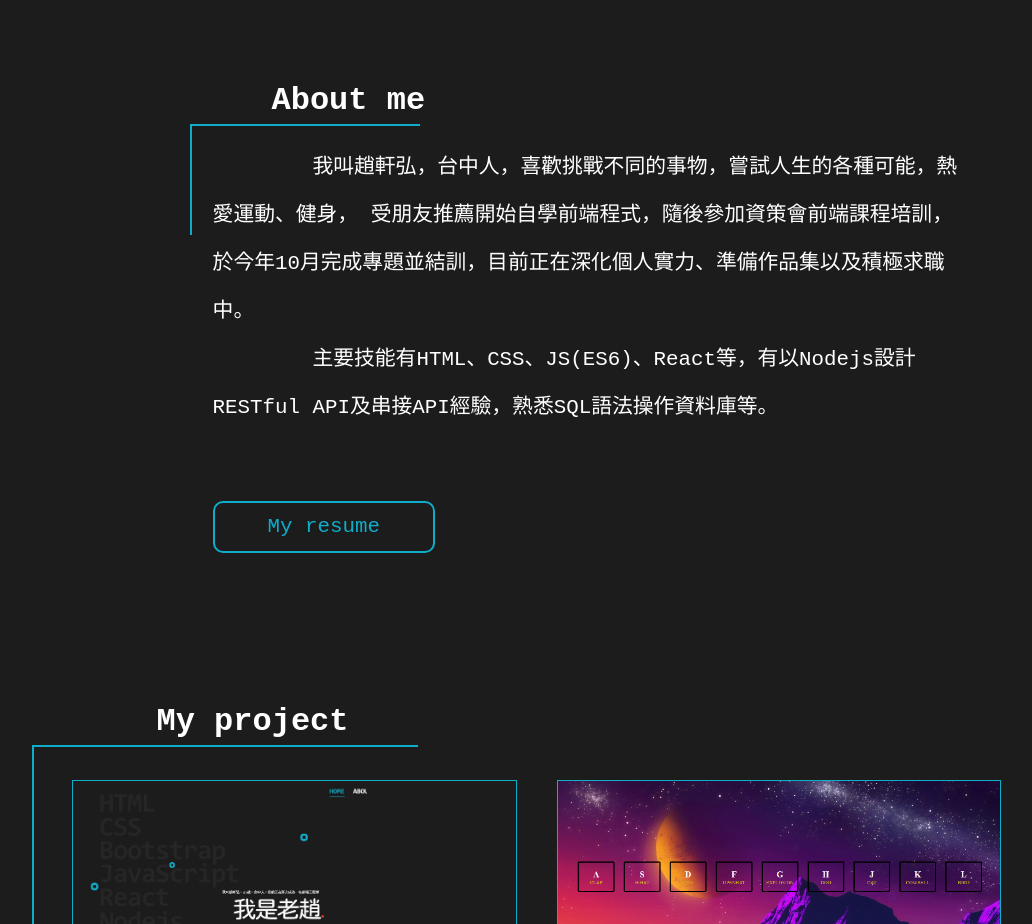
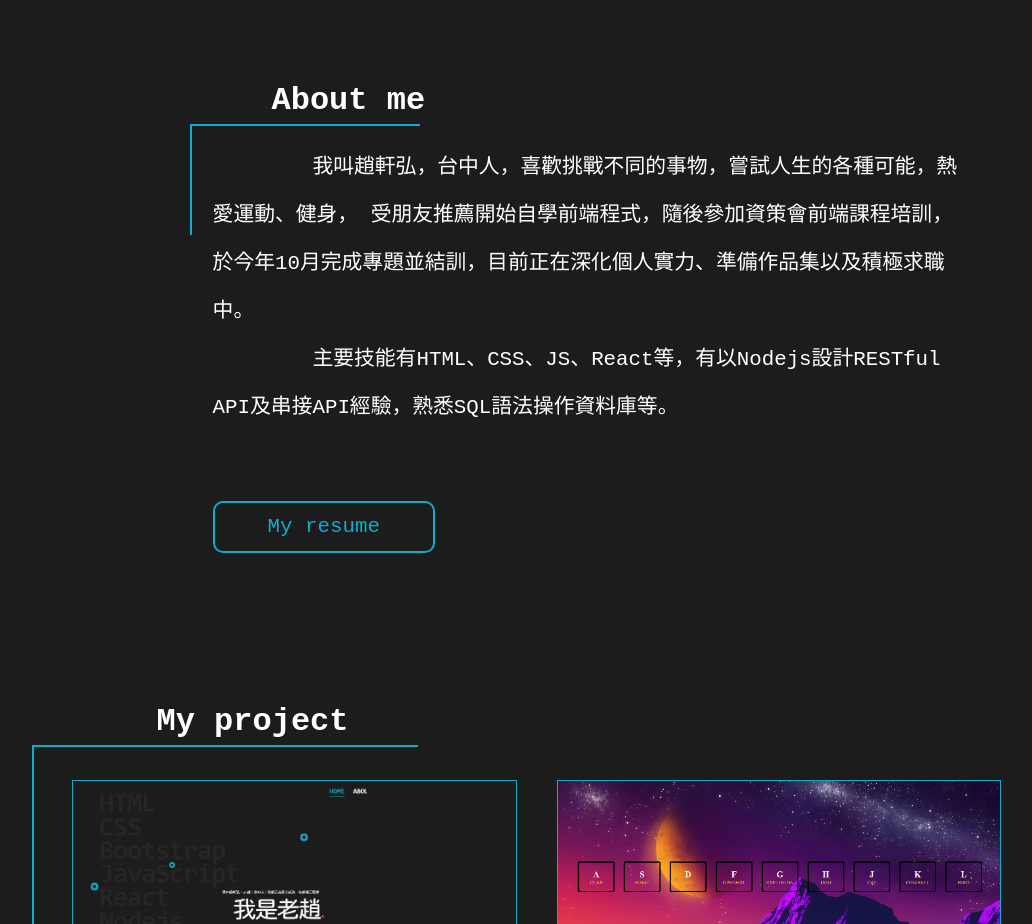
Before and after one commit to chao99152/chao99152.github.io, a plain HTML site: page index.html in a window 1280 px wide. Shown: the part 980-1904 px from the top of the page, without its empty margins (54-1086 px from the left). Drawn offline with Linux system fonts and the light colour scheme; files whose address does not match are found by name; a web font is replaced by a local one.

Commit message:
update portfolio v1

```diff
--- a/index.html
+++ b/index.html
@@ -59,7 +59,7 @@
             我叫趙軒弘，台中人，喜歡挑戰不同的事物，嘗試人生的各種可能，熱愛運動、健身，
             受朋友推薦開始自學前端程式，隨後參加資策會前端課程培訓，於今年10月完成專題並結訓，目前正在深化個人實力、準備作品集以及積極求職中。<br/>
             &nbsp;&nbsp;&nbsp;&nbsp;&nbsp;&nbsp;&nbsp;
-            主要技能有HTML、CSS、JS(ES6)、React等，有以Nodejs設計RESTful API及串接API經驗，熟悉SQL語法操作資料庫等。
+            主要技能有HTML、CSS、JS、React等，有以Nodejs設計RESTful API及串接API經驗，熟悉SQL語法操作資料庫等。
             <div id="resumeLink">
                 <a href="https://www.cakeresume.com/s--hpeazI9WaVgAFS__IbHW8Q--/yum34e" target="blank">
                     My resume
```
